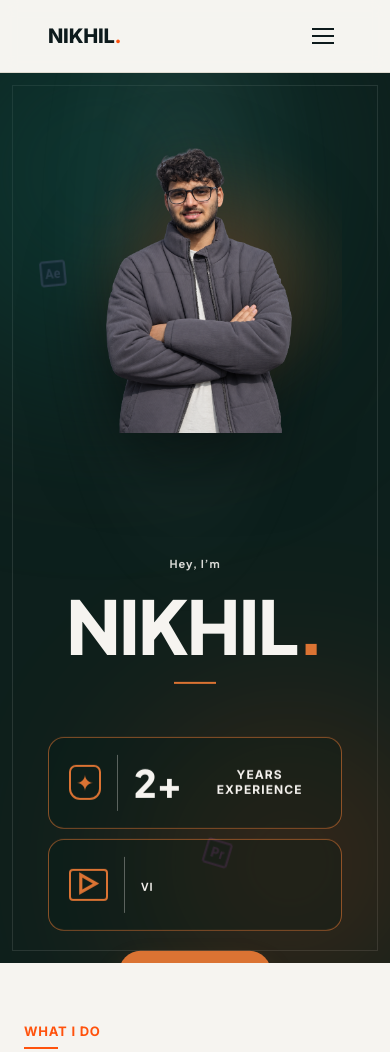
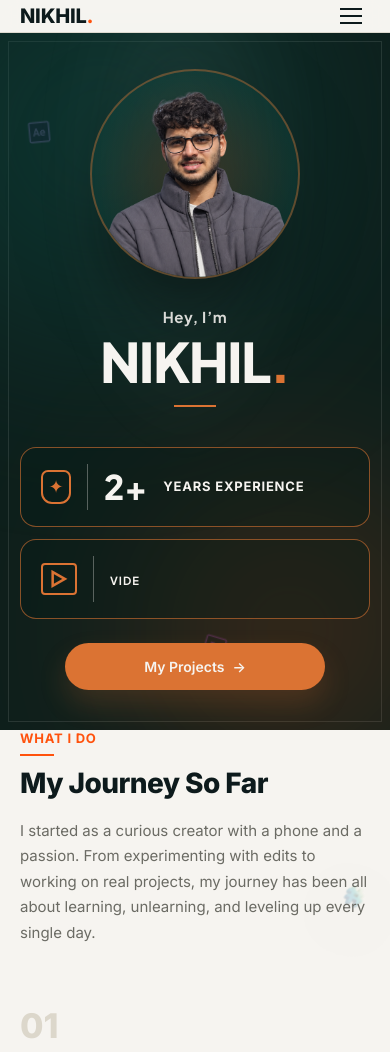
Before and after one commit to nikkhil10825/nikhil-portfolio, a website: page index.html in a window 390 px wide. Shown: the top 1052 px of the page. Drawn offline with Linux system fonts and the light colour scheme.

Commit message:
Fix mobile responsiveness and layout for hero section

```diff
--- a/script.js
+++ b/script.js
@@ -76,10 +76,16 @@
   typeSkill();
 }
 
-// Give the portrait a subtle depth shift while the hero scrolls through view
+// Give the portrait a subtle depth shift while the hero scrolls through view (desktop only)
 const heroSection = document.querySelector('.hero-section');
 if (heroSection && !window.matchMedia('(prefers-reduced-motion: reduce)').matches) {
   const updateHeroParallax = () => {
+    if (window.innerWidth <= 1100) {
+      heroSection.style.removeProperty('--portrait-scroll');
+      heroSection.style.removeProperty('--hero-copy-scroll');
+      heroSection.style.removeProperty('--hero-background-scroll');
+      return;
+    }
     const heroBounds = heroSection.getBoundingClientRect();
     const shift = Math.max(-26, Math.min(26, -heroBounds.top * 0.08));
     heroSection.style.setProperty('--portrait-scroll', `${shift}px`);
@@ -88,6 +94,7 @@
   };
 
   window.addEventListener('scroll', updateHeroParallax, { passive: true });
+  window.addEventListener('resize', updateHeroParallax, { passive: true });
   updateHeroParallax();
 }
 
--- a/style.css
+++ b/style.css
@@ -835,47 +835,179 @@
 
 /* ---------- Responsive ---------- */
 @media (max-width:1100px){
-  .hero{
+  .wrap {
+    padding: 0 28px;
+  }
+  .hero-section {
+    min-height: auto;
+  }
+  .hero {
     grid-template-columns: 1fr;
     text-align: center;
-    padding-top: 40px;
-    padding-bottom: 0;
-    gap: 32px;
-    height:auto;
-    min-height:0;
+    padding-top: 50px;
+    padding-bottom: 50px;
+    gap: 36px;
+    height: auto;
+    min-height: 0;
+    max-height: none;
   }
-  .hero-left{
+  .hero-left {
     align-items: center;
-    padding-bottom: 0;
+    padding: 0;
     order: 2;
   }
-  .hero-facts{justify-content:center;align-items:stretch;margin-left:auto;margin-right:auto;}
-  .hero-projects-btn{align-self:center;}
-  .hero-right{
+  .hero-name {
+    width: auto;
+  }
+  .hero-rule {
+    margin: 20px auto;
+  }
+  .hero-facts {
     justify-content: center;
-    padding-bottom: 0;
-    order: 3;
+    align-items: stretch;
+    margin: 28px auto 0;
+    width: 100%;
+    max-width: 480px;
   }
-  .hero-portrait{
+  .hero-projects-btn {
+    align-self: center;
+    margin-top: 24px;
+  }
+  .hero-portrait {
     order: 1;
-    margin-top: 0;
+    margin: 0 auto;
+    width: 260px;
+    height: 260px;
+    max-width: 100%;
+    border-radius: 50%;
+    background: radial-gradient(circle, rgba(219,115,51,0.2) 0%, rgba(15,74,67,0.35) 70%, transparent 100%);
+    border: 2px solid rgba(219,115,51,0.4);
+    align-self: center;
+    overflow: hidden;
+  }
+  .hero-portrait::before {
+    display: none;
+  }
+  .hero-photo-img {
     width: 100%;
-    max-width: 320px;
-    height: 320px;
-    margin: 0 auto;
-    align-self: auto;
+    height: 100%;
+    object-fit: cover;
+    object-position: top center;
+    transform: translateY(12px) scale(1.18);
+    transition: transform 0.3s ease;
   }
-  .hero-photo-img{transform:scale(1.03);}
-  .hero-portrait:hover .hero-photo-img{transform:scale(1.06);}
-  .services-row{grid-template-columns:repeat(2,1fr);row-gap:40px;}
-  .service{border-left:none;padding-left:0;}
-  .skills-card{grid-template-columns:1fr;padding:36px;}
-  .footer-grid{grid-template-columns:repeat(2,1fr);}
+  .hero-portrait:hover .hero-photo-img {
+    transform: translateY(12px) scale(1.24);
+  }
+  .services-row {
+    grid-template-columns: repeat(2, 1fr);
+    row-gap: 40px;
+  }
+  .service {
+    border-left: none;
+    padding-left: 0;
+  }
+  .skills-card {
+    grid-template-columns: 1fr;
+    padding: 36px;
+  }
+  .footer-grid {
+    grid-template-columns: repeat(2, 1fr);
+  }
 }
+
 @media (max-width:720px){
-  .float-icon{width:34px;opacity:.18;}
-  .float-icon--hero-ae{left:7%;top:22%;}
-  .float-icon--hero-pr{right:6%;bottom:9%;}
+  .wrap {
+    padding: 0 20px;
+  }
+  .hero-section::before {
+    inset: 8px;
+  }
+  .hero {
+    padding-top: 36px;
+    padding-bottom: 40px;
+    gap: 28px;
+  }
+  .hero-portrait {
+    width: 210px;
+    height: 210px;
+  }
+  .hero-photo-img {
+    transform: translateY(8px) scale(1.18);
+  }
+  .hero-photo-img:hover {
+    transform: translateY(8px) scale(1.22);
+  }
+  .hero-role {
+    font-size: 15px;
+    margin-bottom: 8px;
+    letter-spacing: .04em;
+  }
+  .hero-name {
+    font-size: clamp(48px, 14vw, 76px);
+    line-height: 1;
+  }
+  .hero-rule {
+    margin: 16px auto;
+  }
+  .hero-facts {
+    flex-direction: column;
+    gap: 12px;
+    width: 100%;
+    margin-top: 24px;
+  }
+  .hero-fact {
+    gap: 16px;
+    min-height: 80px;
+    padding: 16px 20px;
+    width: 100%;
+    box-sizing: border-box;
+  }
+  .hero-fact:hover {
+    transform: translateY(-2px);
+  }
+  .hero-fact-number {
+    font-size: 34px;
+  }
+  .hero-fact-label {
+    font-size: 13px;
+    letter-spacing: .06em;
+    text-align: left;
+  }
+  .hero-fact-title {
+    font-size: clamp(16px, 4.5vw, 22px);
+    letter-spacing: .06em;
+    text-align: left;
+  }
+  .expertise-icon {
+    height: 32px;
+    width: 36px;
+    font-size: 20px;
+  }
+  .experience-icon {
+    height: 34px;
+    width: 30px;
+    font-size: 18px;
+  }
+  .hero-projects-btn {
+    margin-top: 24px;
+    width: 100%;
+    max-width: 260px;
+    justify-content: center;
+    padding: 14px 24px;
+  }
+  .float-icon {
+    width: 28px;
+    opacity: .2;
+  }
+  .float-icon--hero-ae {
+    left: 4%;
+    top: 14%;
+  }
+  .float-icon--hero-pr {
+    right: 4%;
+    bottom: 8%;
+  }
   .float-icon--hero-production,
   .float-icon--hero-video,
   .float-icon--journey-music,
@@ -892,39 +1024,56 @@
   .float-icon--connect-editor,
   .float-icon--footer-instagram,
   .float-icon--footer-editing,
-  .float-icon--connect-instagram{display:none;}
-  .hero-section::before{inset:12px;}
-  .hero-role{font-size:11px;margin-bottom:22px;}
-  .hero-name{font-size:clamp(64px,19vw,88px);}
-  .hero-rule{margin:23px 0 19px;}
-  .hero-tagline{font-size:17px;}
-  .hero-facts{flex-direction:column;gap:10px;width:100%;margin-top:34px;}
-  .hero-projects-btn{margin-top:20px;}
-  .hero-fact{gap:16px;min-height:92px;padding:17px 20px;width:100%;}
-  .hero-fact:hover{transform:translateY(-3px) scale(1.01);}
-  .hero-fact-number{font-size:38px;}
-  .hero-fact-label{font-size:12px;}
-  .hero-fact-title{font-size:17px;}
-  .expertise-icon{height:32px;width:39px;}
-  .experience-icon{height:35px;width:32px;}
-  .main-nav{
-    position:absolute;
-    top:100%;left:0;right:0;
-    background:var(--cream);
-    flex-direction:column;
-    padding:20px 24px 28px;
-    border-bottom:1px solid var(--line);
-    display:none;
-    gap:18px;
+  .float-icon--connect-instagram {
+    display: none;
   }
-  .main-nav.open{display:flex;}
-  .header-cta{display:none;}
-  .nav-toggle{display:flex;}
-  .project-grid{grid-template-columns:repeat(2,1fr)!important;}
-  .project-card--16-9{grid-column:span 2!important;}
-  .project-card--9-16{grid-column:span 1!important;}
-  .connect{flex-direction:column;align-items:flex-start;}
-  .footer-grid{grid-template-columns:1fr;}
+  .main-nav {
+    position: absolute;
+    top: 100%;
+    left: 0;
+    right: 0;
+    background: var(--cream);
+    flex-direction: column;
+    padding: 20px 24px 28px;
+    border-bottom: 1px solid var(--line);
+    display: none;
+    gap: 18px;
+    box-shadow: 0 12px 24px rgba(0,0,0,0.1);
+  }
+  .main-nav.open {
+    display: flex;
+  }
+  .header-cta {
+    display: none;
+  }
+  .nav-toggle {
+    display: flex;
+  }
+  .project-grid {
+    grid-template-columns: 1fr !important;
+    gap: 24px !important;
+  }
+  .project-card--16-9,
+  .project-card--9-16 {
+    grid-column: span 1 !important;
+  }
+  .connect {
+    flex-direction: column;
+    align-items: flex-start;
+    padding: 40px 24px;
+    gap: 20px;
+  }
+  .services-row {
+    grid-template-columns: 1fr;
+    gap: 32px;
+  }
+  .skills-card {
+    padding: 28px 20px;
+  }
+  .footer-grid {
+    grid-template-columns: 1fr;
+    gap: 32px;
+  }
 }
 
 @media (prefers-reduced-motion:reduce){
```
Also changed, not shown: Favicon.png (added).
